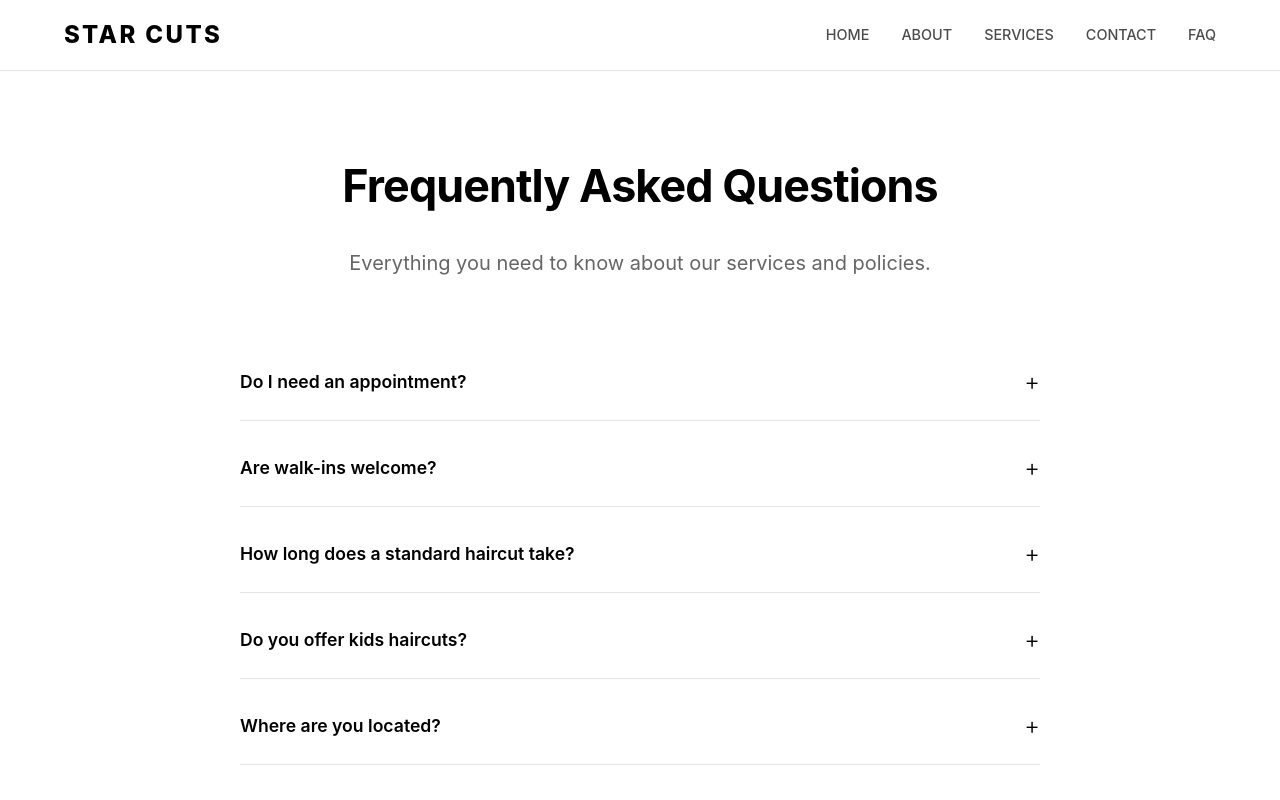
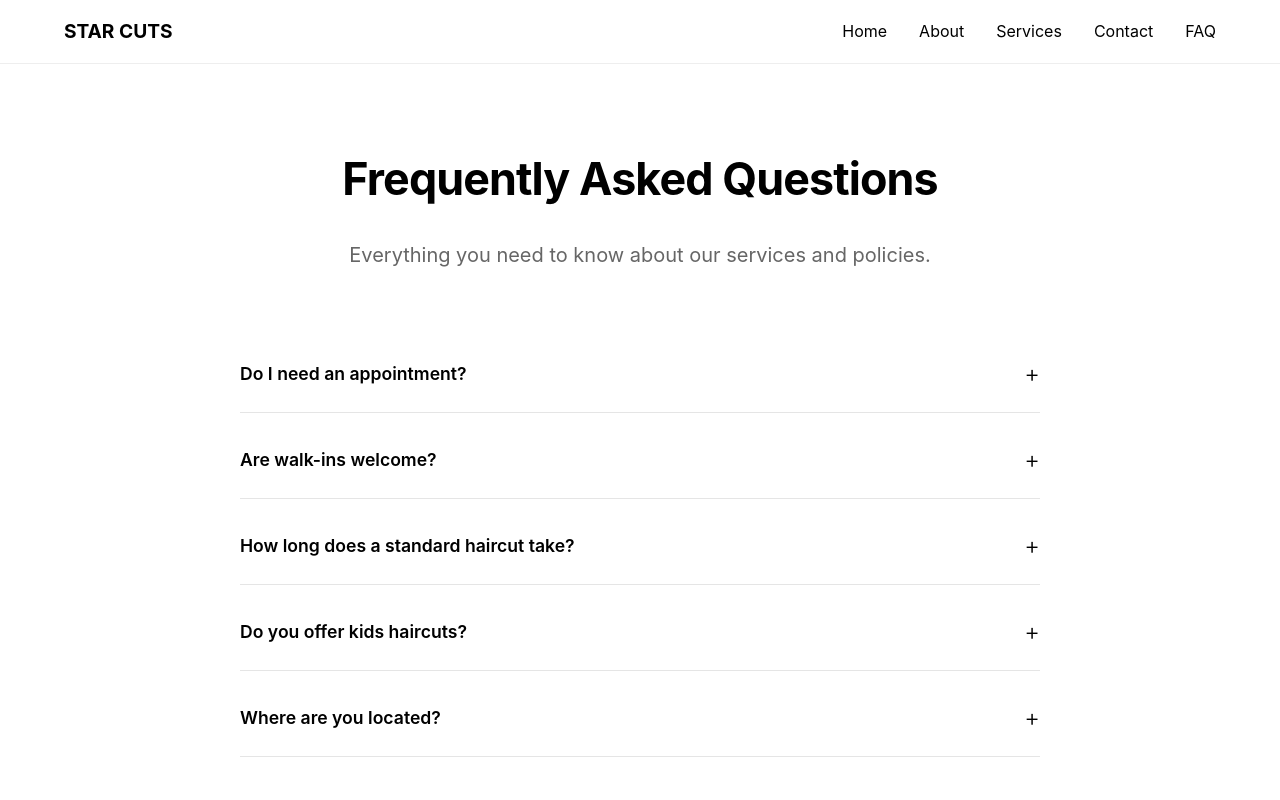
Before and after one commit to rrad0004-bot/star-cuts-barber, a Next.js app: page /faq in a window 1280 px wide. Shown: the top 800 px of the page. Built offline with nearby package versions, Linux system fonts and the light colour scheme.

Commit message:
temp change

```diff
--- a/src/components/Navbar/Navbar.module.css
+++ b/src/components/Navbar/Navbar.module.css
@@ -1,45 +1,41 @@
 .navbar {
-  background-color: var(--background-color);
-  border-bottom: 1px solid var(--border-color);
-  position: sticky;
-  top: 0;
+  background: white;
+  border-bottom: 1px solid #eee;
+  position: relative;
   z-index: 1000;
-  padding: 1rem 0;
 }
 
 .navContainer {
   display: flex;
   justify-content: space-between;
   align-items: center;
-  position: relative;
+  padding: 1rem 0;
 }
 
 .logo {
-  font-size: 1.5rem;
-  font-weight: 800;
-  letter-spacing: 0.1em;
-  color: var(--foreground-color);
+  font-weight: bold;
+  font-size: 1.2rem;
 }
 
+/* desktop nav */
 .navLinks {
   display: flex;
+  gap: 2rem;
   list-style: none;
-  gap: 2rem;
 }
 
-.navLinks a {
-  font-size: 0.9rem;
-  font-weight: 500;
-  text-transform: uppercase;
-  color: var(--foreground-color);
-  opacity: 0.7;
+/* hamburger hidden on desktop */
+.hamburger {
+  display: none;
+  font-size: 2rem;
+  background: none;
+  border: none;
+  cursor: pointer;
 }
 
-.navLinks a:hover {
-  opacity: 1;
-}
+/* MOBILE */
+@media (max-width: 768px) {
 
-@media (max-width: 768px) {
   .hamburger {
     display: block;
   }
@@ -47,79 +43,16 @@
   .navLinks {
     display: none;
     position: absolute;
-    top: 60px;
+    top: 70px;
     left: 0;
     right: 0;
     flex-direction: column;
     background: white;
     padding: 1rem;
-    z-index: 999;
+    border-top: 1px solid #eee;
   }
 
   .active {
     display: flex;
   }
 }
-
-/* hamburger hidden on desktop */
-.hamburger {
-  display: none;
-  font-size: 1.8rem;
-  background: none;
-  border: none;
-  cursor: pointer;
-}
-
-/* mobile menu base */
-.navLinks {
-  display: flex;
-  gap: 2rem;
-  list-style: none;
-}
-
-/* MOBILE MODE */
-@media (max-width: 768px) {
-
-  .hamburger {
-    display: block;
-  }
-
-  .navLinks {
-    position: absolute;
-    top: 70px;
-    right: 0;
-    left: 0;
-
-    flex-direction: column;
-    background: white;
-    padding: 1.5rem;
-
-    display: none;
-    /* hidden by default */
-    border-top: 1px solid #eee;
-  }
-
-  .navLinks li {
-    padding: 0.75rem 0;
-    text-align: center;
-  }
-
-  /* when menu is open */
-  .active {
-    display: flex;
-  }
-}
-
-.hamburger {
-  display: none;
-  font-size: 2rem;
-  background: none;
-  border: none;
-  cursor: pointer;
-  color: var(--foreground-color);
-  z-index: 1000;
-}
-
-.hamburger {
-  border: 2px solid red;
-}
```
